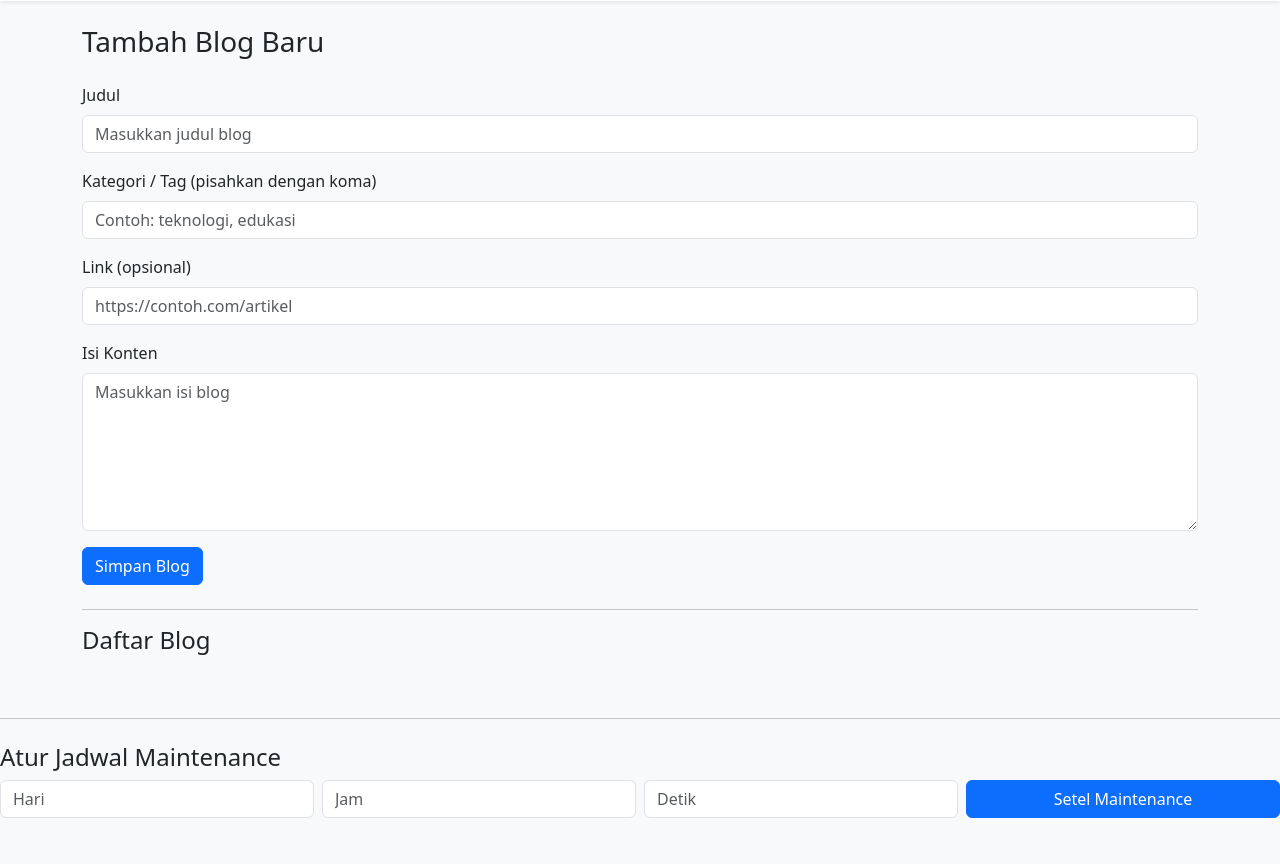
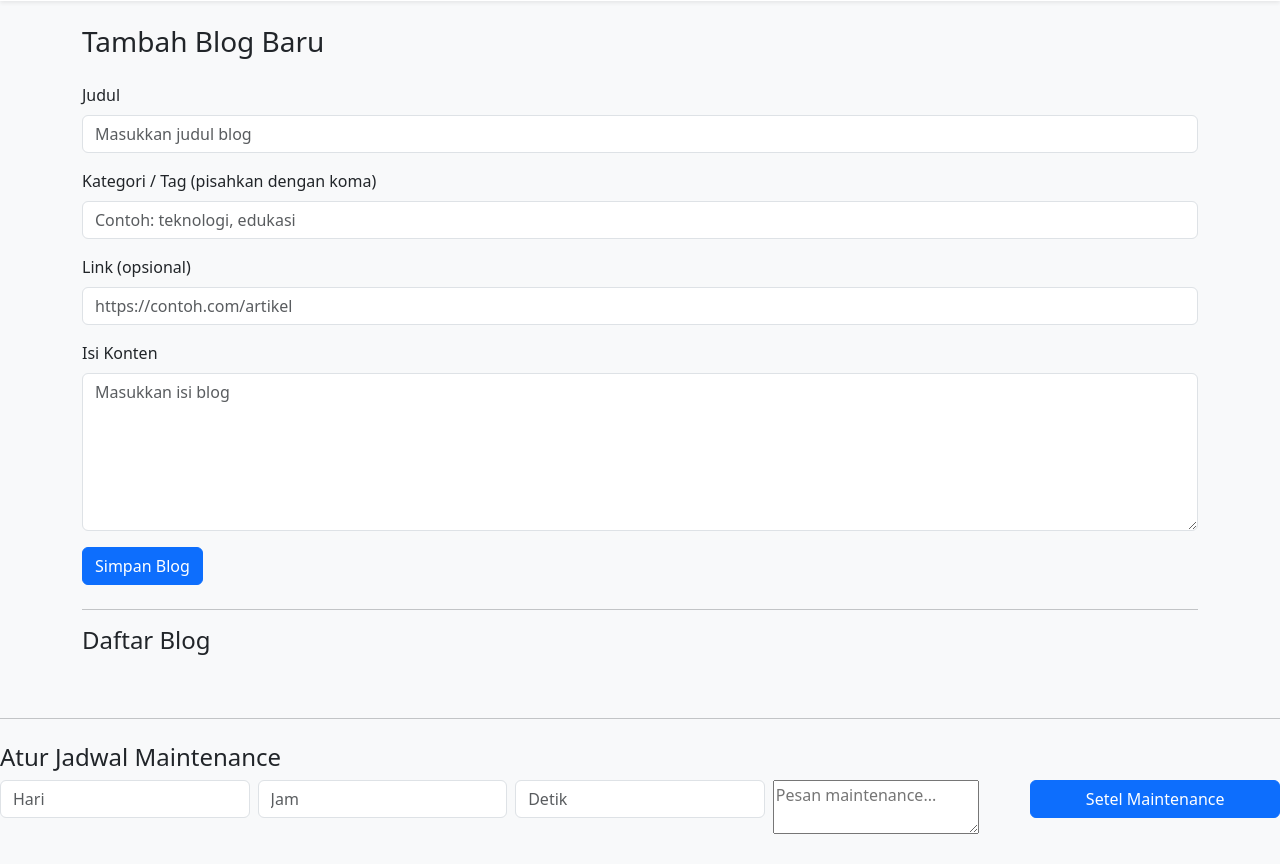
Before and after one commit to Fizxxc/FizzxVersee-blog, a plain HTML site: page dashboard.html in a window 1280 px wide. Shown: the part 71-935 px from the top of the page. Before the commit the page ends 913 px from the top, so only its background shows below. Drawn offline with nearby package versions, Linux system fonts and the light colour scheme; some packages are replaced by stand-ins of ours; a script that the page names is missing.

Commit message:
Update dashboard.html

```diff
--- a/dashboard.html
+++ b/dashboard.html
@@ -62,6 +62,9 @@
       <input type="number" id="seconds" class="form-control" placeholder="Detik" min="0">
     </div>
     <div class="col">
+      <textarea id="message" placeholder="Pesan maintenance..."></textarea>
+    </div>
+    <div class="col">
       <button type="submit" class="btn btn-primary w-100">Setel Maintenance</button>
     </div>
   </div>
```
